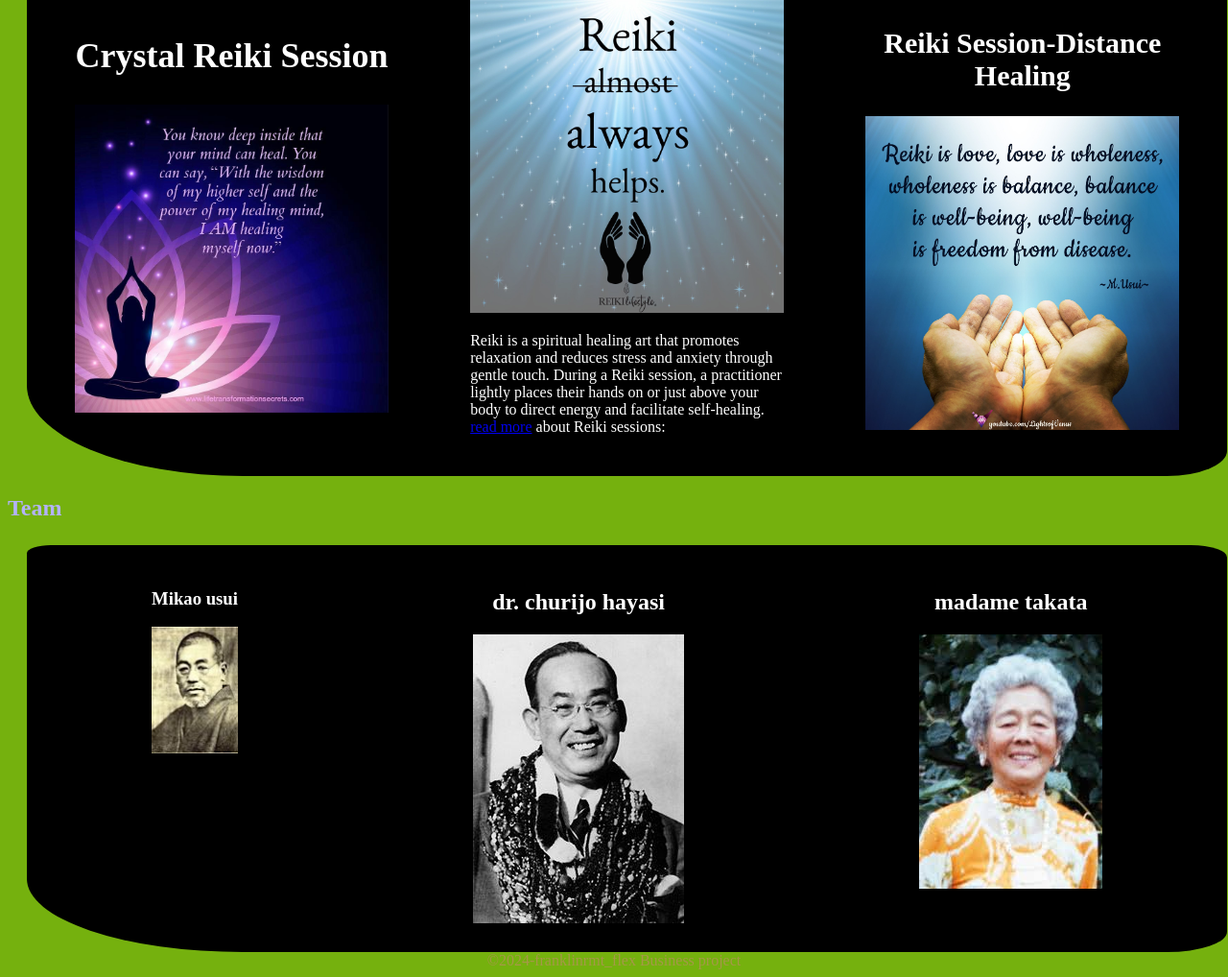
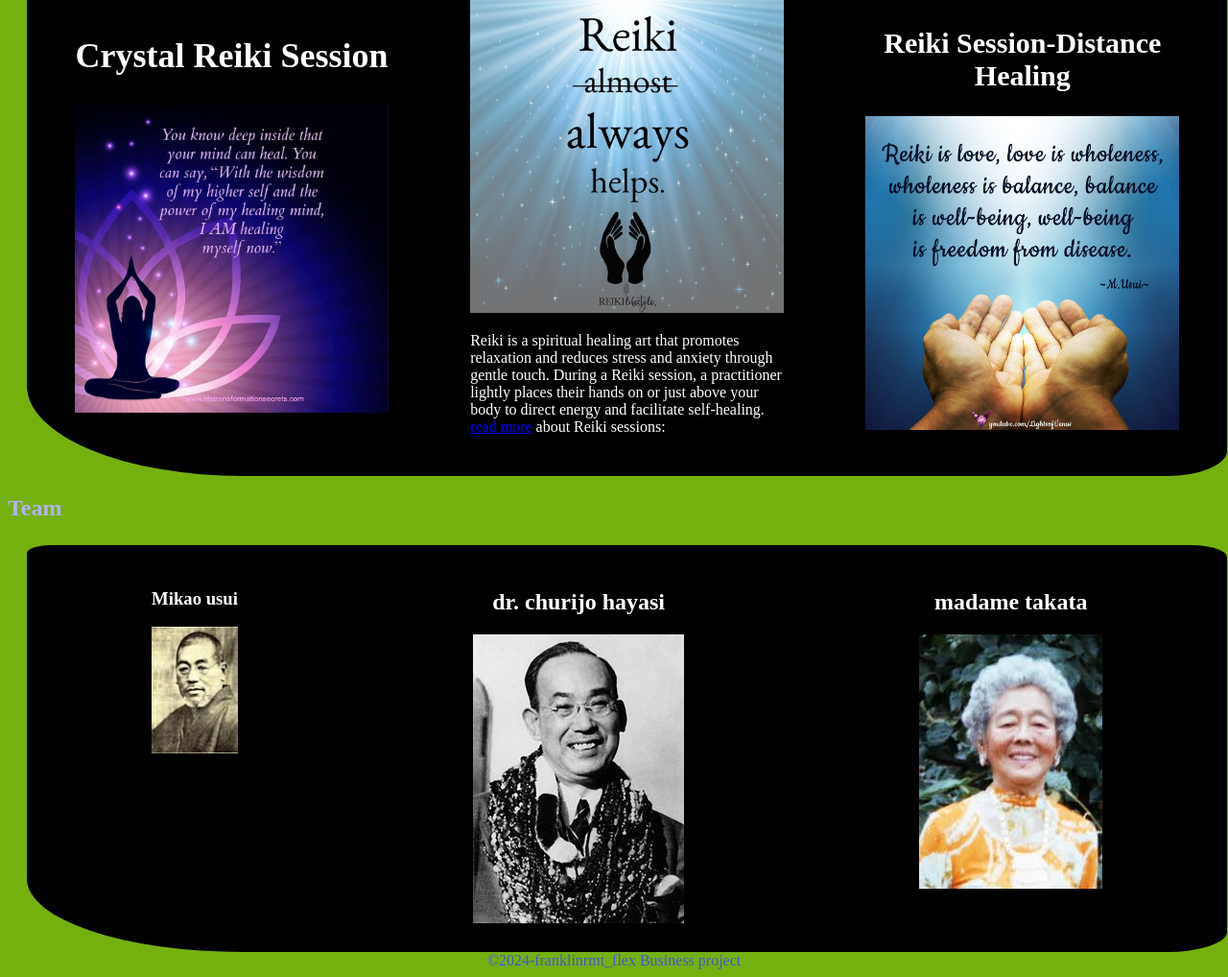
Before and after one commit to franklinrmt/FLEXBOX-LAYOUT-BUSINESS_PROJECT, a plain HTML site: page index-02.html in a window 1280 px wide. Shown: the part 223-1241 px from the top of the page at 96% size. Drawn offline with Linux system fonts and the light colour scheme.

Commit message:
made footer text more visible

```diff
--- a/resources/css/style-02.css
+++ b/resources/css/style-02.css
@@ -70,7 +70,7 @@ figcaption {
   border-radius: 10% 15% 40% 10%;
 }
 footer {
-  color: rgba(255, 105, 180, 0.349);
+  color: rgba(48, 69, 253, 0.808);
   text-align: center;
 }
 
```
